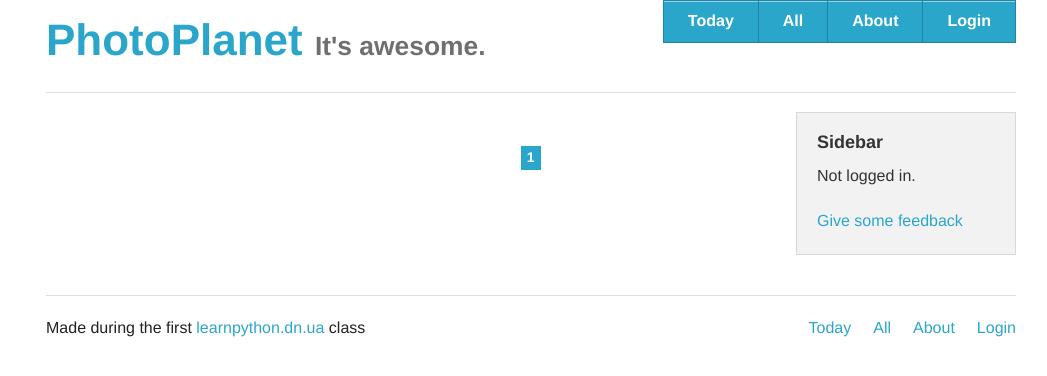
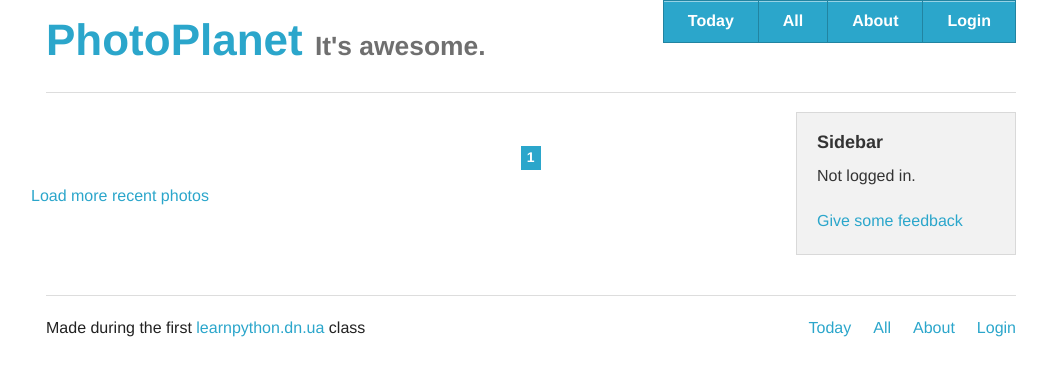
Before and after one commit to dudarev/photoplanet, a Django app: page /all/ in a window 1280 px wide. Shown: the top 376 px of the page, without its empty margins (109-1156 px from the left). Run offline with Django 3.2, Linux system fonts and the light colour scheme; data that the repository does not hold is empty; parts of the project's set-up code (start-up, migrations or seed data) failed here and were passed over; some libraries are stand-ins or nearby versions.

Commit message:
61: load more photos link

```diff
--- a/photoplanet/photoplanet/urls.py
+++ b/photoplanet/photoplanet/urls.py
@@ -23,7 +23,7 @@ urlpatterns = patterns(
     url(r'^all/$', AllPhotosListView.as_view(), name='all'),
     url(r'^photo/(?P<pk>\w+)/$', PhotoDetailView.as_view(), name='photo-detail'),
     url(r'^photo/(?P<pk>\w+)/vote$', PhotoVoteView.as_view(), name='photo-vote'),
-    url(r'^load_photos/$', 'load_photos', name='load_photos'),
+    url(r'^load_photos/$', 'load_photos', name='load-photos'),
     url(r'^about/$', TemplateView.as_view(template_name='photoplanet/about.html'), name='about'),
 )
 
--- a/photoplanet/templates/photoplanet/all.html
+++ b/photoplanet/templates/photoplanet/all.html
@@ -59,5 +59,10 @@
         </div>
       </div>
 
+      <div class="row">
+        <a href="{% url "load-photos" %}">Load more recent photos</a>
+      </div>
+
+
     </div>
 {% endblock content %}
--- a/progress.txt
+++ b/progress.txt
@@ -1,4 +1,3 @@
  45 - code for hw#5
  50 - make it run on Heroku
  51 - make it run on donetskogram.com
- 61 - link to load more photos on the all page
```
Also changed, not shown: progress.db.
